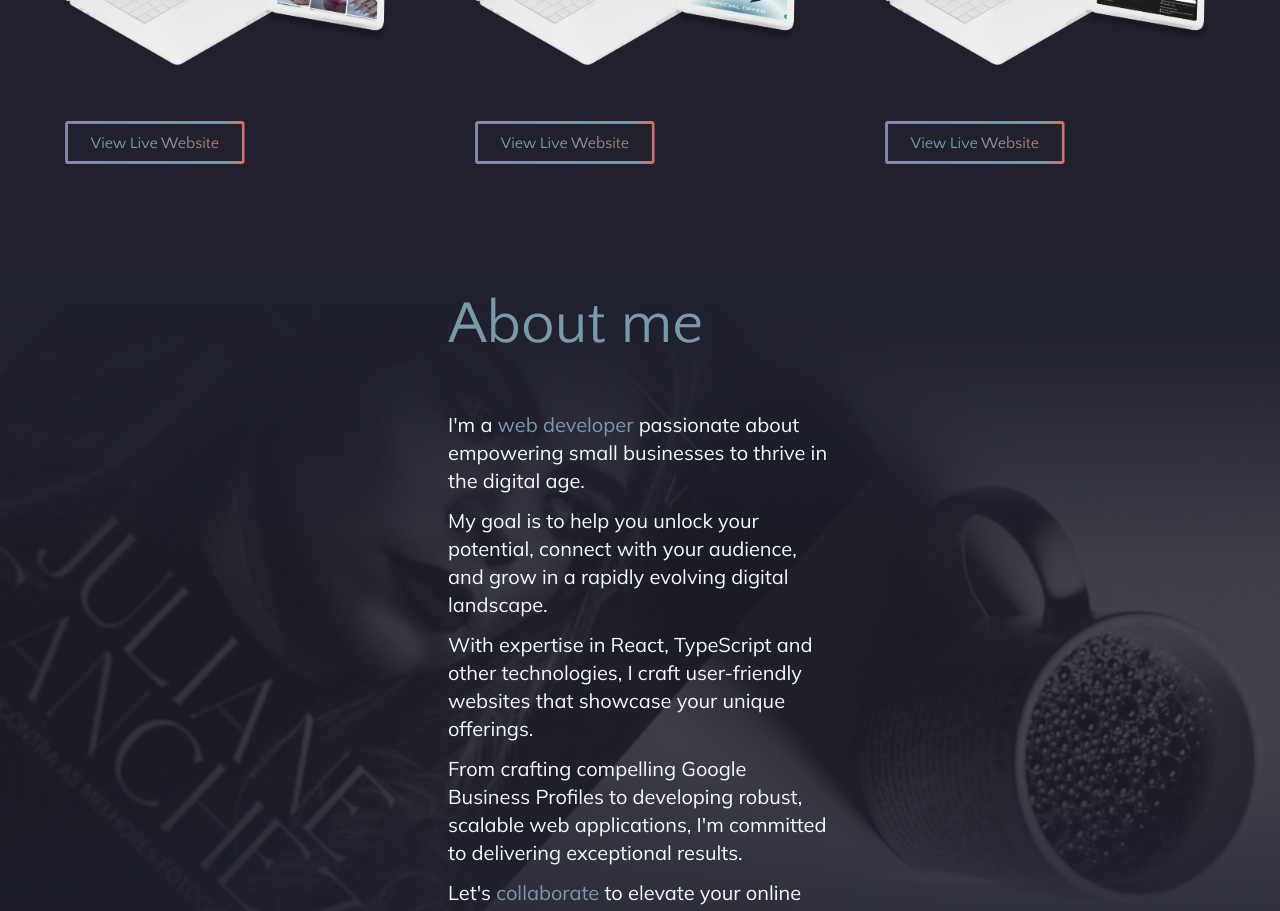
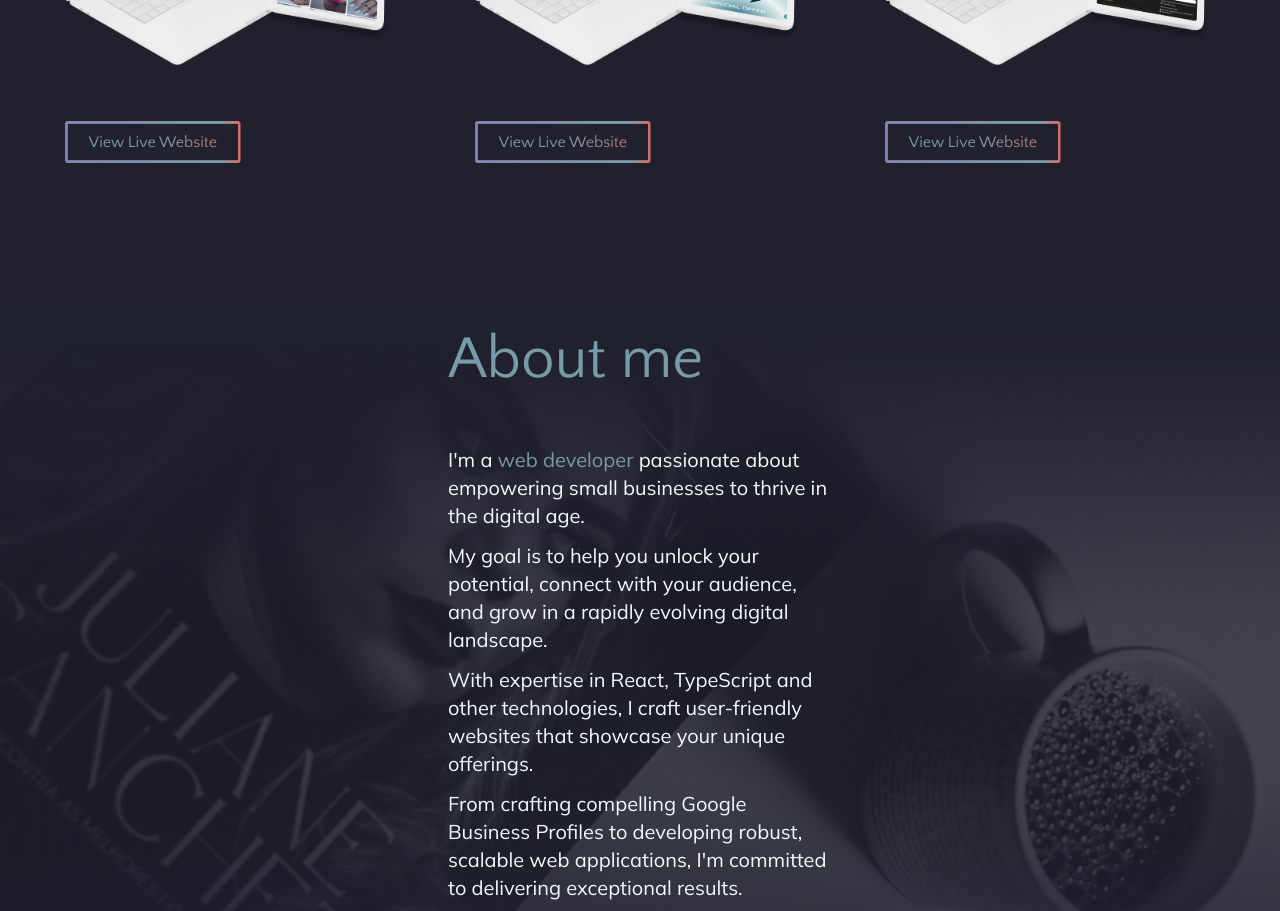
Before and after one commit to ConstantinIlisescu/costa-web-dev, a Next.js app: page / in a window 1280 px wide. Shown: the part 2180-3091 px from the top of the page. Built offline with nearby package versions, Linux system fonts and the light colour scheme.

Commit message:
projects button big fix

```diff
--- a/components/HomeProjects.tsx
+++ b/components/HomeProjects.tsx
@@ -24,7 +24,7 @@
               height={292}
               className="-translate-x-4"
             />
-            <div className="m-5 mt-14 w-fit">
+            <div className="flex flex-col items-start ms-5 my-14">
               <Button
                 href={project.link}
                 text="View Live Website"
```
